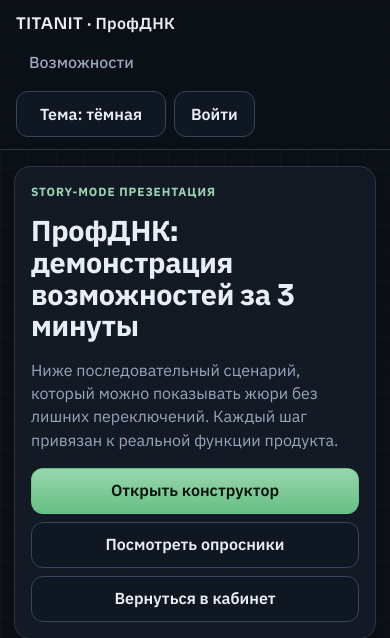
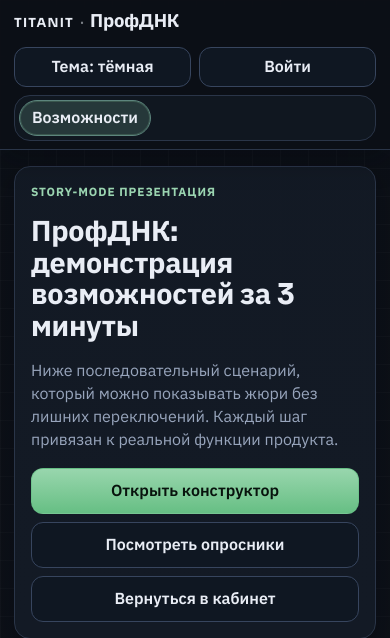
Before and after one commit to kleget/titanit-profdnk-mvp, a FastAPI app: page /features in a window 390 px wide. Shown: the top 638 px of the page. Run offline with FastAPI, Linux system fonts and the light colour scheme.

Commit message:
feat(ui): redesign global header for desktop and mobile

```diff
--- a/backend/app/static/css/app.css
+++ b/backend/app/static/css/app.css
@@ -152,52 +152,100 @@
   position: sticky;
   top: 0;
   z-index: 40;
-  display: grid;
-  grid-template-columns: auto 1fr auto;
-  align-items: center;
-  gap: var(--space-4);
-  min-height: 70px;
-  padding: var(--space-3) clamp(16px, 3vw, 36px);
+  padding: var(--space-3) 0;
   border-bottom: 1px solid var(--line);
   background: color-mix(in srgb, var(--bg) 86%, transparent);
-  backdrop-filter: blur(8px);
+  backdrop-filter: blur(12px);
+  box-shadow: 0 10px 28px rgba(3, 8, 14, 0.24);
+}
+
+.topbar-shell {
+  width: min(100% - 2 * 24px, var(--container-max));
+  margin-inline: auto;
+  display: grid;
+  gap: var(--space-2);
+}
+
+.topbar-main {
+  display: flex;
+  align-items: center;
+  justify-content: space-between;
+  gap: var(--space-3);
+  min-width: 0;
 }
 
 .brand {
   display: inline-flex;
-  align-items: center;
+  align-items: baseline;
+  gap: 6px;
   font-family: var(--font-heading);
-  font-weight: 600;
-  letter-spacing: 0.02em;
   text-decoration: none;
   color: var(--text);
   white-space: nowrap;
 }
 
+.brand-main {
+  font-size: 0.84rem;
+  font-weight: 700;
+  letter-spacing: 0.12em;
+  text-transform: uppercase;
+}
+
+.brand-divider {
+  opacity: 0.5;
+  font-size: 0.95rem;
+}
+
+.brand-sub {
+  font-size: 1.38rem;
+  font-weight: 700;
+  letter-spacing: -0.015em;
+}
+
 .topnav {
   display: flex;
   align-items: center;
-  gap: var(--space-2);
-  flex-wrap: wrap;
+  gap: var(--space-1);
+  min-width: 0;
+  padding: 4px;
+  border: 1px solid var(--line);
+  border-radius: var(--radius-pill);
+  background: color-mix(in srgb, var(--surface) 78%, transparent);
+  overflow-x: auto;
+  scrollbar-width: none;
+  -ms-overflow-style: none;
+}
+
+.topnav::-webkit-scrollbar {
+  display: none;
 }
 
 .topnav a {
   display: inline-flex;
   align-items: center;
   justify-content: center;
-  min-height: 38px;
+  min-height: 36px;
   padding: 0 var(--space-3);
   border-radius: var(--radius-pill);
   text-decoration: none;
-  font-weight: 500;
+  font-weight: 600;
   color: var(--muted);
   border: 1px solid transparent;
+  white-space: nowrap;
+  flex: 0 0 auto;
 }
 
 .topnav a:hover {
   color: var(--text);
-  border-color: var(--line);
-  background: color-mix(in srgb, var(--surface) 82%, transparent);
+  border-color: color-mix(in srgb, var(--line-strong) 75%, transparent);
+  background: color-mix(in srgb, var(--surface-2) 88%, transparent);
+}
+
+.topnav a.is-active {
+  color: var(--text);
+  border-color: color-mix(in srgb, var(--accent) 46%, var(--line-strong));
+  background: color-mix(in srgb, var(--accent) 18%, var(--surface-2));
+  box-shadow: inset 0 0 0 1px color-mix(in srgb, var(--accent) 20%, transparent);
 }
 
 .topbar-actions {
@@ -210,6 +258,11 @@
 
 .topbar form {
   margin: 0;
+}
+
+.topbar-actions .btn {
+  min-height: 40px;
+  padding-inline: var(--space-3);
 }
 
 .theme-toggle {
@@ -1458,24 +1511,34 @@
     grid-template-columns: 1fr;
   }
 
-  .topbar {
-    grid-template-columns: 1fr;
-    gap: var(--space-2);
+  .topbar-shell {
+    width: min(100% - 2 * 16px, var(--container-max));
+  }
+
+  .topbar-main {
+    flex-direction: column;
     align-items: stretch;
   }
 
   .topnav {
-    overflow-x: auto;
-    flex-wrap: nowrap;
-    padding-bottom: 2px;
-  }
-
-  .topnav a {
-    white-space: nowrap;
+    border-radius: var(--radius-lg);
   }
 
   .topbar-actions {
     justify-content: flex-start;
+  }
+
+  .topbar-actions form {
+    width: 100%;
+  }
+
+  .topbar-actions > .btn,
+  .topbar-actions form .btn {
+    width: 100%;
+  }
+
+  .theme-toggle {
+    min-width: 0;
   }
 
   .client-progress-panel {
@@ -1561,6 +1624,33 @@
 }
 
 @media (max-width: 760px) {
+  .topbar {
+    padding-block: var(--space-2);
+  }
+
+  .topbar-shell {
+    width: min(100% - 2 * 14px, var(--container-max));
+  }
+
+  .brand-main {
+    font-size: 0.78rem;
+    letter-spacing: 0.1em;
+  }
+
+  .brand-sub {
+    font-size: 1.16rem;
+  }
+
+  .topbar-actions {
+    display: grid;
+    grid-template-columns: repeat(2, minmax(0, 1fr));
+  }
+
+  .topbar-actions .btn {
+    width: 100%;
+    min-width: 0;
+  }
+
   .container {
     width: min(100% - 2 * 14px, var(--container-max));
     margin-top: var(--space-4);
--- a/backend/app/templates/base.html
+++ b/backend/app/templates/base.html
@@ -19,25 +19,20 @@
   <link rel="preconnect" href="https://fonts.googleapis.com">
   <link rel="preconnect" href="https://fonts.gstatic.com" crossorigin>
   <link href="https://fonts.googleapis.com/css2?family=IBM+Plex+Sans:wght@400;500;600;700&family=Sora:wght@500;600;700&display=swap" rel="stylesheet">
-  <link rel="stylesheet" href="/static/css/app.css?v=20260322a">
+  <link rel="stylesheet" href="/static/css/app.css?v=20260322b">
 </head>
 <body>
   <div class="orb orb-a"></div>
   <div class="orb orb-b"></div>
+  {% set current_path = request.url.path %}
   <header class="topbar">
-    <a class="brand" href="/">TITANIT · ПрофДНК</a>
-    <nav class="topnav">
-      <a href="/features">Возможности</a>
-      {% if user %}
-        {% if user.role.value == "admin" %}
-          <a href="/admin">Админ</a>
-        {% else %}
-          <a href="/dashboard">Кабинет</a>
-          <a href="/tests">Опросники</a>
-          <a href="/tests/new">Конструктор</a>
-        {% endif %}
-      {% endif %}
-    </nav>
+    <div class="topbar-shell">
+      <div class="topbar-main">
+        <a class="brand" href="/">
+          <span class="brand-main">TITANIT</span>
+          <span class="brand-divider" aria-hidden="true">·</span>
+          <span class="brand-sub">ПрофДНК</span>
+        </a>
         <div class="topbar-actions">
           <button id="theme-toggle" class="btn ghost theme-toggle" type="button">Тема: тёмная</button>
           {% if user %}
@@ -48,6 +43,41 @@
           {% else %}
             <a class="btn ghost" href="/login">Войти</a>
           {% endif %}
+        </div>
+      </div>
+
+      <nav class="topnav" aria-label="Основная навигация">
+        <a
+          class="{% if current_path.startswith('/features') %}is-active{% endif %}"
+          href="/features"
+          {% if current_path.startswith('/features') %}aria-current="page"{% endif %}
+        >Возможности</a>
+        {% if user %}
+          {% if user.role.value == "admin" %}
+            <a
+              class="{% if current_path.startswith('/admin') %}is-active{% endif %}"
+              href="/admin"
+              {% if current_path.startswith('/admin') %}aria-current="page"{% endif %}
+            >Админ</a>
+          {% else %}
+            <a
+              class="{% if current_path.startswith('/dashboard') %}is-active{% endif %}"
+              href="/dashboard"
+              {% if current_path.startswith('/dashboard') %}aria-current="page"{% endif %}
+            >Кабинет</a>
+            <a
+              class="{% if current_path.startswith('/tests') and not current_path.startswith('/tests/new') %}is-active{% endif %}"
+              href="/tests"
+              {% if current_path.startswith('/tests') and not current_path.startswith('/tests/new') %}aria-current="page"{% endif %}
+            >Опросники</a>
+            <a
+              class="{% if current_path.startswith('/tests/new') %}is-active{% endif %}"
+              href="/tests/new"
+              {% if current_path.startswith('/tests/new') %}aria-current="page"{% endif %}
+            >Конструктор</a>
+          {% endif %}
+        {% endif %}
+      </nav>
     </div>
   </header>
 
```
Lines whose indentation alone changed are shown as unchanged.
